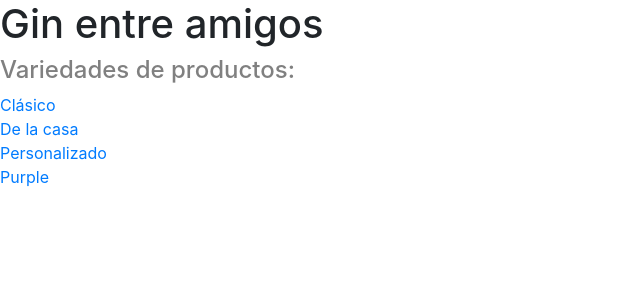
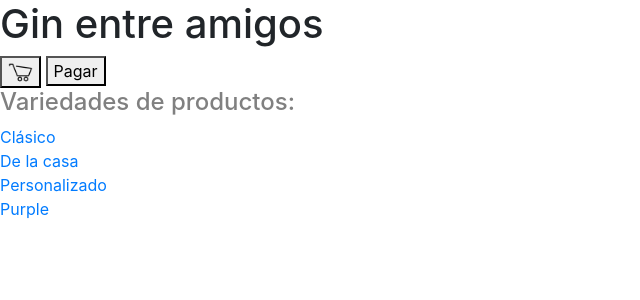
Before and after one commit to fedelazarte/react_js, a React (Create React App) app: page / in a window 1280 px wide. Shown: the top 300 px of the page, without its empty margins (0-640 px from the left). Built offline with nearby package versions, Linux system fonts and the light colour scheme.

Commit message:
Entregable 3

```diff
--- a/src/App.jsx
+++ b/src/App.jsx
@@ -1,5 +1,6 @@
 import 'bootstrap/dist/css/bootstrap.min.css';
 import NavbarComponent from './components/navbar/';
+
 
 
 
@@ -9,6 +10,7 @@ function App() {
    <NavbarComponent/>
 
 
+
    </>
 
   );
--- /dev/null
+++ b/src/components/navbar/ItemListContainer.jsx
@@ -0,0 +1,20 @@
+import 'bootstrap/dist/css/bootstrap.min.css';
+import CartWidget from './cartWidget';
+
+
+
+function ItemListContainer() {
+    const greeting = () => {
+        alert("¿Estás seguro que terminaste de comprar?")
+    }
+  return (
+   <>
+
+        <button onClick={greeting}>Pagar</button>
+   </>
+
+  );
+
+}
+
+export default ItemListContainer;
--- /dev/null
+++ b/src/components/navbar/cartWidget.jsx
@@ -0,0 +1,20 @@
+
+import 'bootstrap/dist/css/bootstrap.min.css';
+import cart from './Shopping-Cart-icon.png';
+
+
+function CartWidget() {
+  return (
+   <>
+   <button>
+     <img src={cart} alt="" style={{height:'25px'},{width:'25px'}} />
+   </button>
+
+
+   </>
+
+  );
+
+}
+
+export default CartWidget;
--- a/src/components/navbar/index.jsx
+++ b/src/components/navbar/index.jsx
@@ -1,5 +1,7 @@
 
 import 'bootstrap/dist/css/bootstrap.min.css';
+import CartWidget from './cartWidget';
+import ItemListContainer from './ItemListContainer';
 
 
 function NavbarComponent() {
@@ -7,6 +9,7 @@ function NavbarComponent() {
    <>
 
    <h1> Gin entre amigos</h1>
+   <CartWidget/> <ItemListContainer/>
    <h4 style={{color:'grey'}}>Variedades de productos:</h4>
    <table>
    <tr><a href="#">Clásico</a></tr>
```
Also changed, not shown: src/components/navbar/Shopping-Cart-icon.png (added), 1 other file (tests, documents, lock files or other folders).
